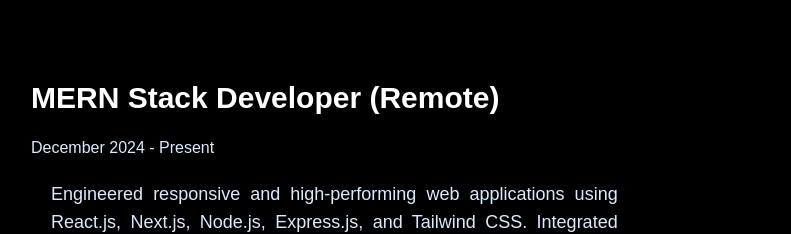
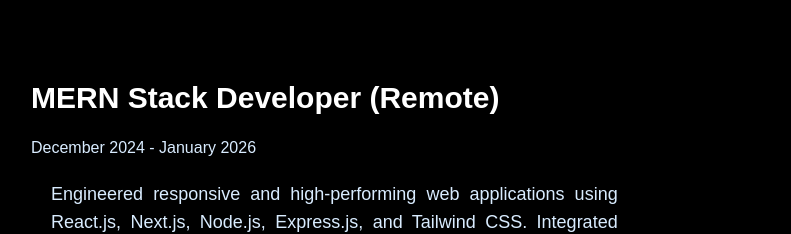
Before and after one commit to shahzaibkhan-4630/Shahzaib-Portfolio, a React (Vite) app: page / in a window 1280 px wide. Shown: the part 4800-5034 px from the top of the page, without its empty margins (209-1000 px from the left). Built offline with nearby package versions, Linux system fonts and the light colour scheme; a web font is replaced by a local one.

Commit message:
Change In Constant Files

```diff
--- a/src/constants/index.js
+++ b/src/constants/index.js
@@ -98,7 +98,7 @@
   {
     logoPath:"/stacone.jpeg",
     title:"MERN Stack Developer (Remote)",
-    date:"December 2024 - Present",
+    date:"December 2024 - January 2026",
     responsibilities: [
       "Engineered responsive and high-performing web applications using React.js, Next.js, Node.js, Express.js, and Tailwind CSS. Integrated RESTful APIs to enable dynamic data exchange and maintain seamless front-end–back-end connectivity.",
       "Enhanced application performance and load speed by up to 30% through optimized rendering and code refactoring.",
```
